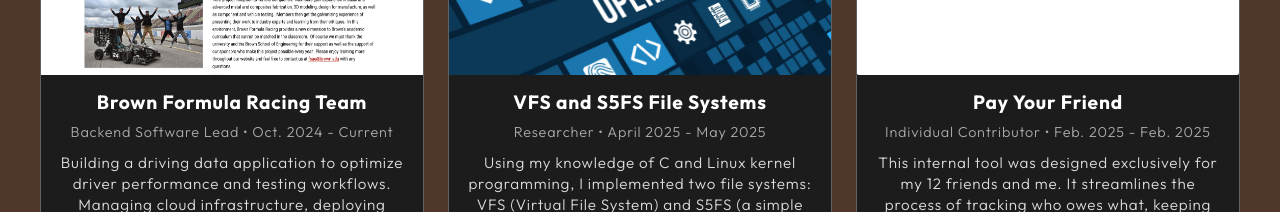
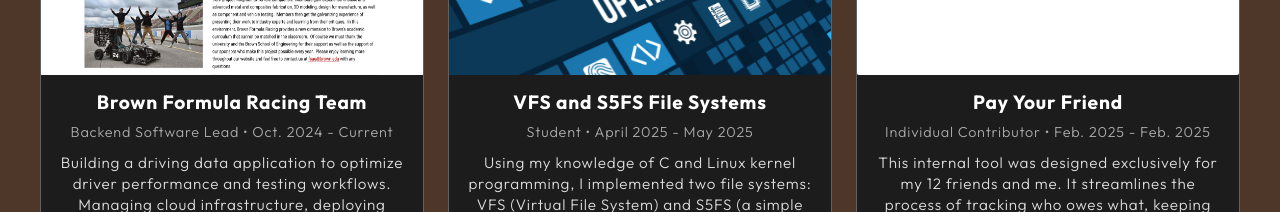
Before and after one commit to austinliu05/my-web-portfolio, a React (Create React App) app: page / in a window 1280 px wide. Shown: the part 2160-2372 px from the top of the page. Built offline with nearby package versions, Linux system fonts and the light colour scheme.

Commit message:
minor typo

```diff
--- a/src/components/projects/projects_section.tsx
+++ b/src/components/projects/projects_section.tsx
@@ -57,7 +57,7 @@ const projectItems = [
   },
   {
     title: "VFS and S5FS File Systems",
-    role: "Researcher",
+    role: "Student",
     date: "April 2025 - May 2025",
     description: "Using my knowledge of C and Linux kernel programming, I implemented two file systems: VFS (Virtual File System) and S5FS (a simple file system). The project involved creating a custom file system that supports basic operations like reading, writing, and deleting files, while also ensuring compatibility with the Linux kernel's VFS layer. Due to Brown's academic policy, I am unable to share the code publicly.",
     imageURL: "projects/os.webp",
```
